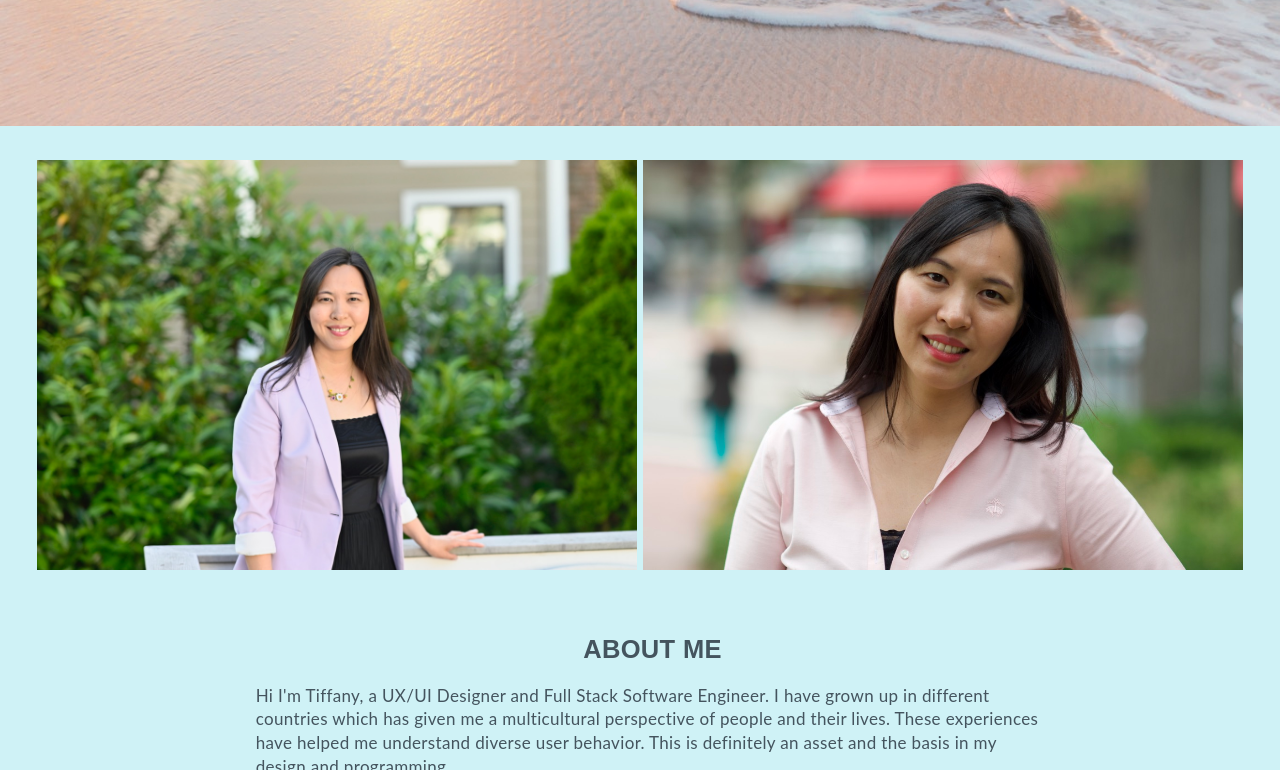
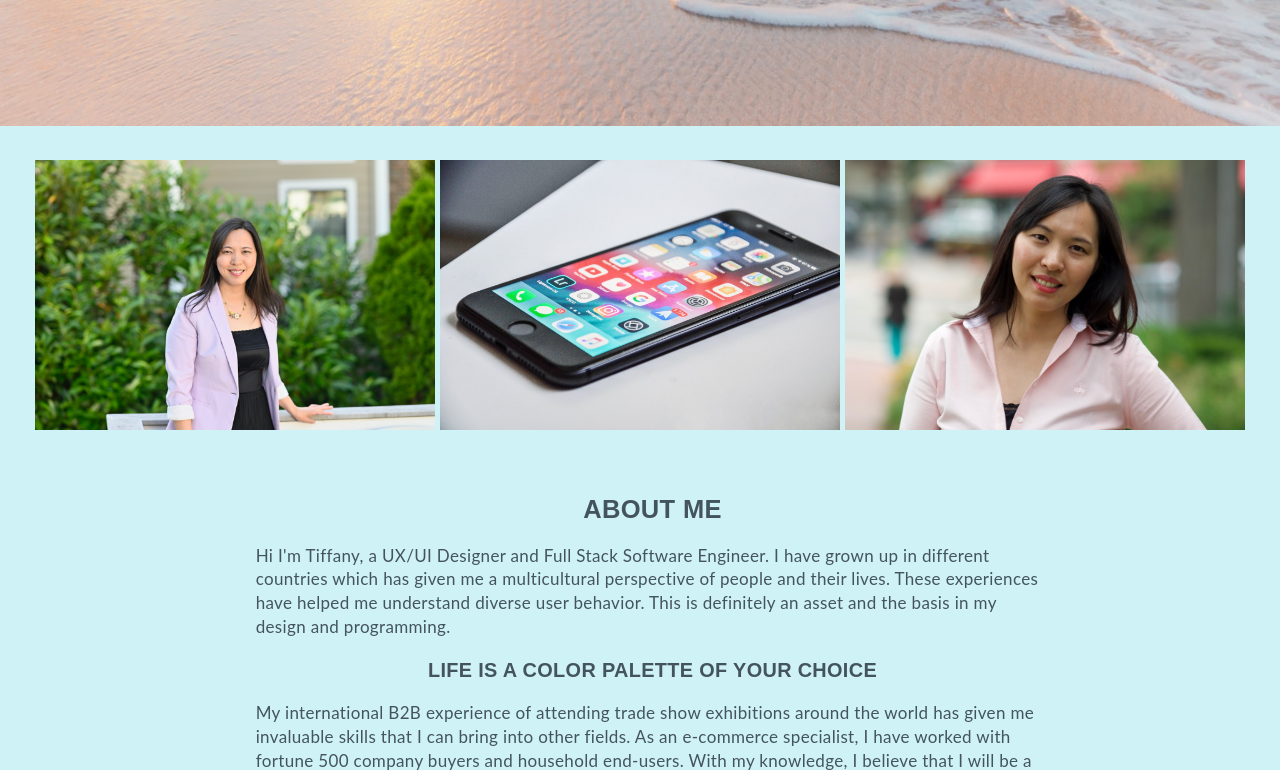
Before and after one commit to tiffanydream7/Tiffany-Portfolio, a plain HTML site: page index.html in a window 1280 px wide. Shown: the part 674-1444 px from the top of the page. Drawn offline with nearby package versions, Linux system fonts and the light colour scheme.

Commit message:
updated about

```diff
--- a/index.html
+++ b/index.html
@@ -31,8 +31,9 @@
 	<main div id="callout">
 		<section class="bio-box">
 		  <div class="tiffany-image">
-			<img src="images/tiffany.jpeg" width="600px" height="410px" alt="Tiffany" />
-			<img src="images/tiffany-design.jpg" width="600px" height="410px" alt="Tiffany" />
+			<img src="images/tiffany.jpeg" width="400px" height="270px" alt="Tiffany" />
+			<img src="images/about01.jpeg" width="400px" height="270px" alt="Tiffany" />
+			<img src="images/tiffany-design.jpg" width="400px" height="270px" alt="Tiffany" />
 		  </div>
 		</section>
 
```
Also changed, not shown: images/IMG_3667.JPG (deleted), images/about01.jpeg (added), images/bio2.jpeg (deleted), images/comic.png (deleted), images/meenstream.png (deleted), images/motivatr.png (deleted), images/rainbow.png (deleted), images/wine.jpeg (deleted), 3 other files.
